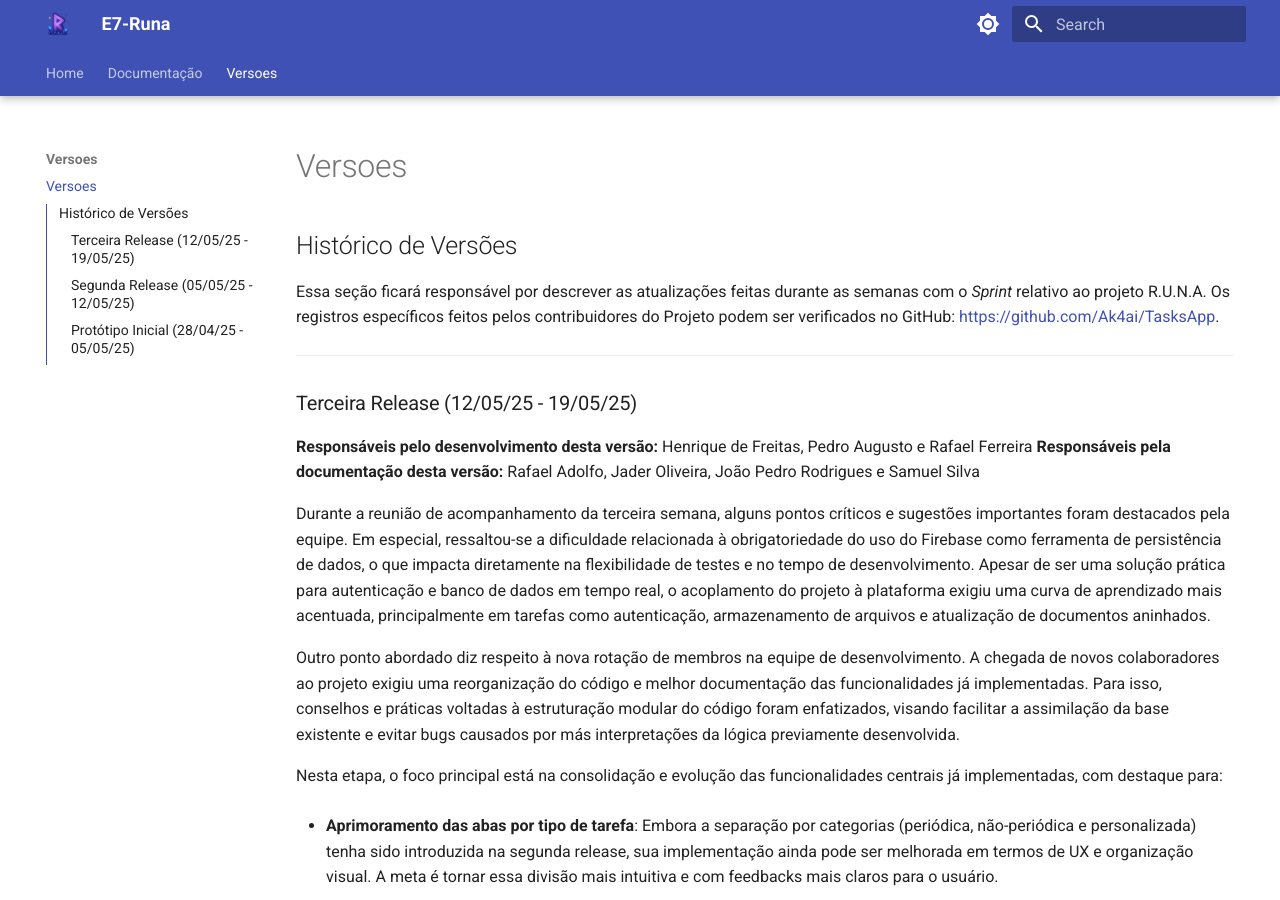
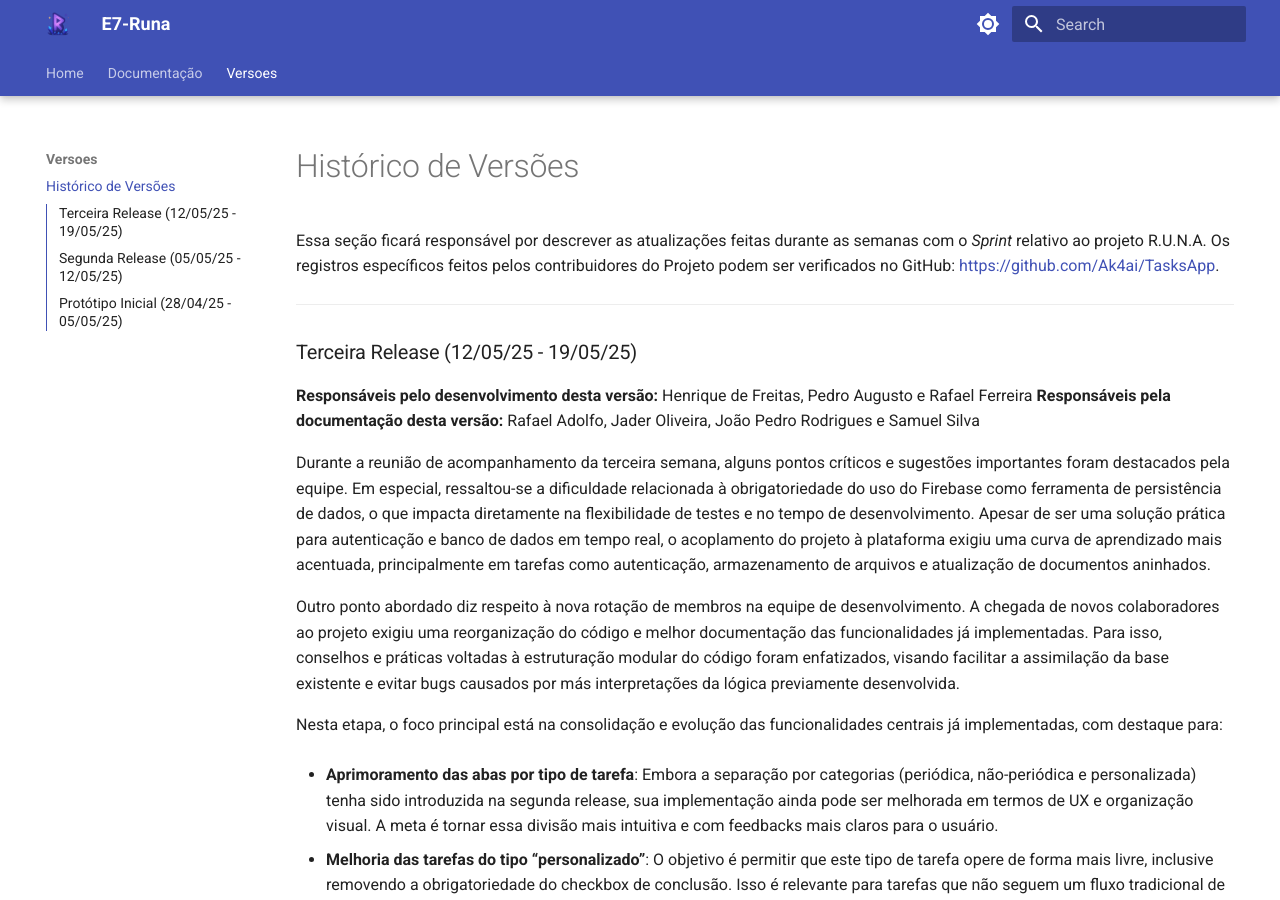
Before and after one commit to Radsfer/DocsE7Runa, an MkDocs documentation site: the page built from docs/versoes/versoes.md, in a window 1280 px wide and 900 px high. Built offline with MkDocs 1.6.1 and Material for MkDocs 9.7.7, drawn with Linux system fonts in a browser that asks for light colours.

```diff
--- a/docs/versoes/versoes.md
+++ b/docs/versoes/versoes.md
@@ -1,4 +1,4 @@
-## Histórico de Versões
+# Histórico de Versões
 
 Essa seção ficará responsável por descrever as atualizações feitas durante as semanas com o _Sprint_ relativo ao projeto R.U.N.A. Os registros específicos feitos pelos contribuidores do Projeto podem ser verificados no GitHub: [https://github.com/Ak4ai/TasksApp](Github R.U.N.A).
 
```
